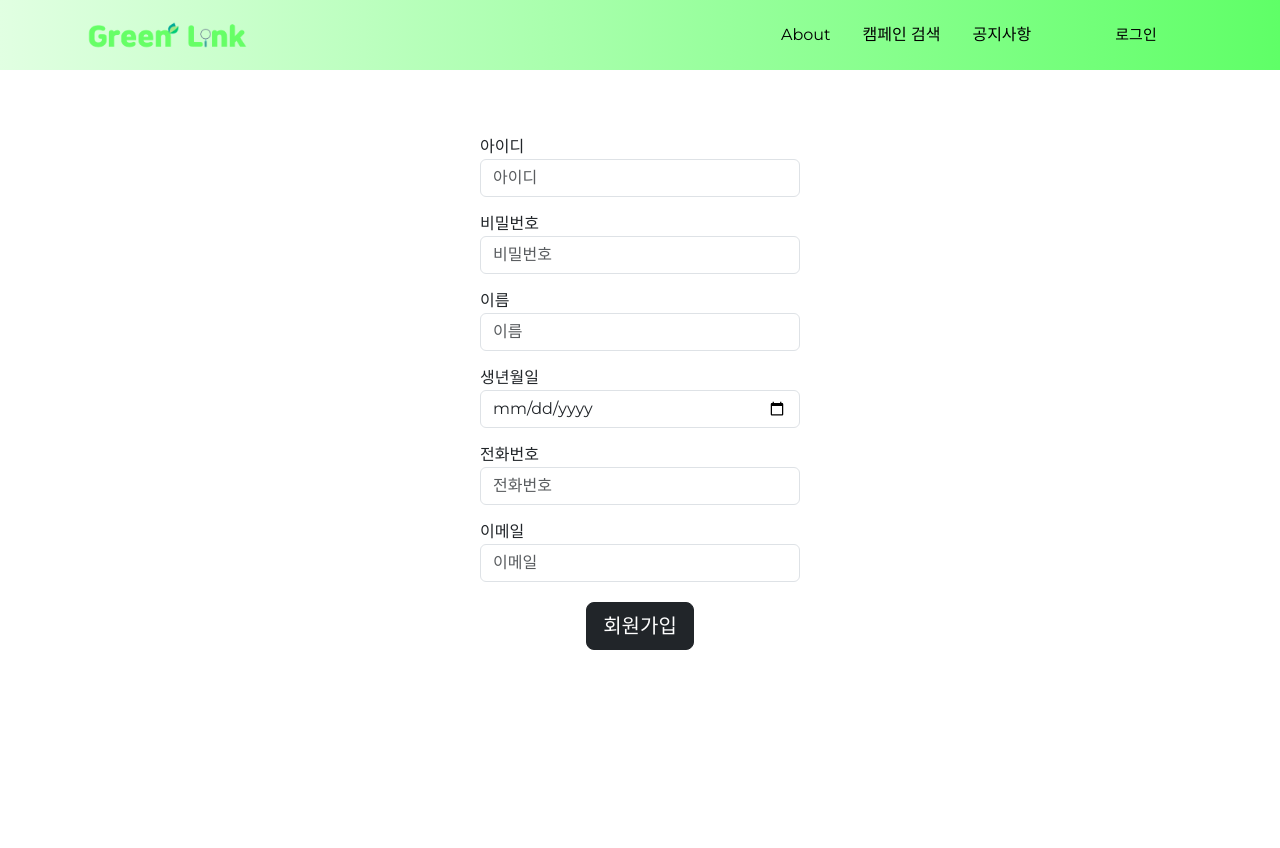
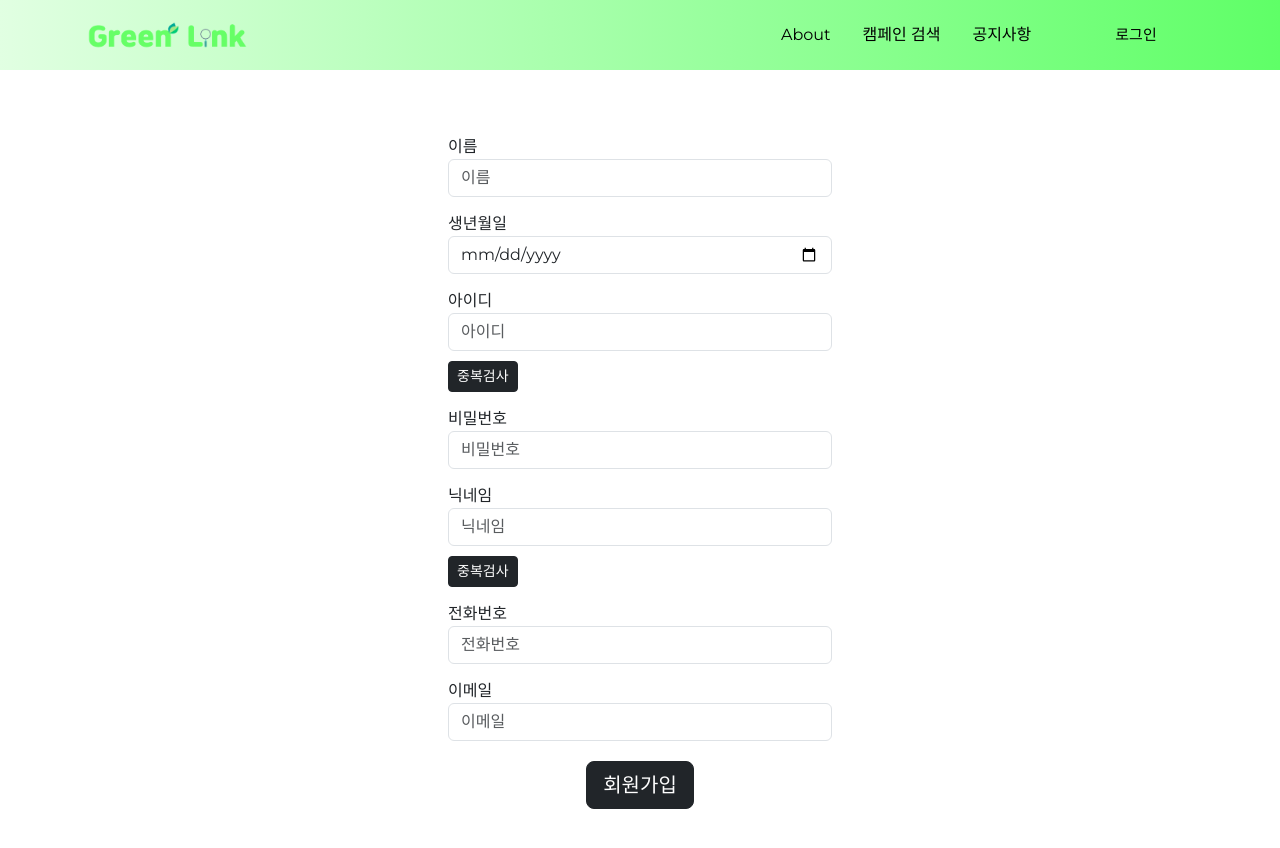
Before and after one commit to Team-Jenga/GREENLINK-Client, a React (Create React App) app in the folder frontend/: page /register in a window 1280 px wide. Shown: the top 848 px of the page. Before the commit the page ends 800 px from the top, so only its background shows below. Built offline with nearby package versions, Linux system fonts and the light colour scheme.

Commit message:
Modify Login.js, Register.js exception handling

```diff
--- a/frontend/src/components/Login.js
+++ b/frontend/src/components/Login.js
@@ -1,7 +1,7 @@
 import React, { Component } from 'react';
 import '../css/Login.css';
 
-import axios from "axios";
+import { postSignIn } from '../api/apiClient';
 import { Link } from 'react-router-dom';
 import Navbar from './Navbar/Navbar';
 
@@ -17,41 +17,29 @@ class Login extends Component {
     idChange = (e) => {this.setState({member_id: e.target.value})};
     pwChange = (e) => {this.setState({member_pw: e.target.value})};
 
-    // onClickLogin = () => {
-    //     if (this.state.member_id != "" &&
-    //         this.state.member_pw != "") {
-    //             axios.post("http://ec2-52-78-154-227.ap-northeast-2.compute.amazonaws.com/api/signin", {
-    //                 member_id: this.state.member_id,
-    //                 member_pw: this.state.member_pw
-    //             }).then(function (res) {
-    //                 console.log(res);
-    //             }).catch(function (error) {
-    //                 console.log(error);
-    //             }).then(alert('로그인 성공'));
-    //         } else {
-    //             alert("실패!");
-    //         };
-    // };
-
     onClickLogin = () => {
         if (this.state.member_id != "" &&
             this.state.member_pw != "") {
-                let data = this.state.member_id;
-                axios.post("http://ec2-52-78-154-227.ap-northeast-2.compute.amazonaws.com/api/signin", {
+                let member_id = this.state.member_id;
+                postSignIn({
                     member_id: this.state.member_id,
                     member_pw: this.state.member_pw
-                }).then(function (res) {
+                }).then(function(res) {
                     console.log(res);
 
                     // 로그인 성공
                     if (res.status === 200) {
-                        localStorage.setItem("id", data);
+                        console.log(res);
+                        localStorage.setItem("id", member_id);
                         document.location.href = "/";
-                    } else if (res.status === 400) {
-                        alert("아이디가 존재하지 않거나 비밀번호가 일치하지 않습니다");
                     }
-                }).catch(function (error) {
-                    console.log(error);
+                }).catch(function(err) {
+                    console.log(err.response);
+                    if (err.response.data.message === "Wrong Password") {
+                        alert("비밀번호가 틀렸습니다");
+                    } else if (err.response.data.message === "Unexist ID") {
+                        alert("존재하지 않는 아이디입니다");
+                    };
                 });
             } else if (this.state.member_id === "") {
                 alert("아이디를 입력해주세요");
--- a/frontend/src/components/Navbar/MenuItems.js
+++ b/frontend/src/components/Navbar/MenuItems.js
@@ -51,7 +51,7 @@ export const MenuItems2 = [
 
     {
         title: '로그아웃',
-        url: '#',
+        url: '/',
         cName: 'my-nav-link-mobile'
     }
 ]
--- a/frontend/src/components/Register.js
+++ b/frontend/src/components/Register.js
@@ -1,8 +1,8 @@
 import React, { Component } from 'react';
 import '../css/Register.css';
 
+import { postCheckId, postCheckNickname, postSignUp } from '../api/apiClient';
 import Navbar from './Navbar/Navbar';
-import axios from "axios";
 
 class Register extends Component {
     constructor() {
@@ -14,6 +14,7 @@ class Register extends Component {
             member_user_birth: "",
             member_user_phone: "",
             member_user_email: "",
+            member_nickname: "",
             member_auth: "user"         // 사용자 권한
         };
     };
@@ -24,6 +25,7 @@ class Register extends Component {
     birthChange = (e) => {this.setState({member_user_birth: e.target.value})};
     phoneChange = (e) => {this.setState({member_user_phone: e.target.value})};
     emailChange = (e) => {this.setState({member_user_email: e.target.value})};
+    nicknameChange = (e) => {this.setState({member_nickname: e.target.value})};
 
     onClickSubmit = () => {
         if (this.state.member_id != "" &&
@@ -31,23 +33,65 @@ class Register extends Component {
             this.state.member_name != "" &&
             this.state.member_user_birth != "" &&
             this.state.member_user_phone != "" &&
-            this.state.member_user_email != "") {
-                axios.post("http://ec2-52-78-154-227.ap-northeast-2.compute.amazonaws.com/api/signup", {
+            this.state.member_user_email != "" &&
+            this.state.member_nickname != "") {
+                postSignUp({
                     member_id: this.state.member_id,
                     member_pw: this.state.member_pw,
                     member_name: this.state.member_name,
                     member_user_birth: this.state.member_user_birth,
                     member_user_phone: this.state.member_user_phone,
                     member_user_email: this.state.member_user_email,
+                    member_nickname: this.state.member_nickname,
                     member_auth: this.state.member_auth
-                }).then(function (response) {
-                    console.log(response);
-                }).catch(function (error) {
-                    console.log(error);
-                }).then(alert('회원가입이 완료되었습니다'));
+                }).then(function (res) {
+                    console.log(res)
+                    alert("회원가입이 완료되었습니다");
+                    document.location.href = "/login";
+                }).catch(function(err) {
+                    console.log(err.response);
+                });
             } else {
                 alert("정보를 모두 입력해주세요");
             };
+    };
+
+    onClickIdAvailable = () => {
+        if (this.state.member_id != "") {
+            postCheckId({
+                member_id: this.state.member_id
+            }).then(function(res) {
+                console.log(res)
+                if (res.data.message === "true") {
+                    alert("사용 가능한 아이디입니다");
+                } else {
+                    alert("이미 존재하는 아이디입니다");
+                };
+            }).catch(function(err) {
+                console.log(err.response);
+            })
+        } else {
+            alert("아이디를 입력하세요");
+        }
+    };
+
+    onClickNicknameAvailable = () => {
+        if (this.state.member_id != "") {
+            postCheckNickname({
+                member_nickname: this.state.member_nickname
+            }).then(function(res) {
+                console.log(res)
+                if (res.data.message === "true") {
+                    alert("사용 가능한 닉네임입니다");
+                } else {
+                    alert("이미 존재하는 닉네임입니다");
+                };
+            }).catch(function(err) {
+                console.log(err.response);
+            })
+        } else {
+            alert("닉네임을 입력하세요");
+        }
     };
 
     render() {
@@ -60,8 +104,20 @@ class Register extends Component {
                     <div className="register-form">
 
                         <div className="form-group">
+                            <label>이름</label>
+                            <input type="text" className="form-control" placeholder="이름" onChange={this.nameChange}/>
+                        </div>
+
+                        <div className="form-group">
+                            <label>생년월일</label>
+                            <input type="date" className="form-control" onChange={this.birthChange}/>
+                        </div>
+
+                        <div className="form-group">
                             <label>아이디</label>
                             <input type="text" className="form-control" placeholder="아이디" onChange={this.idChange} />
+                            <button type="submit" className="btn btn-dark btn-sm btn-block"
+                            onClick={this.onClickIdAvailable}>중복검사</button>
                         </div>
 
                         <div className="form-group">
@@ -70,13 +126,10 @@ class Register extends Component {
                         </div>
 
                         <div className="form-group">
-                            <label>이름</label>
-                            <input type="text" className="form-control" placeholder="이름" onChange={this.nameChange}/>
-                        </div>
-
-                        <div className="form-group">
-                            <label>생년월일</label>
-                            <input type="date" className="form-control" onChange={this.birthChange}/>
+                            <label>닉네임</label>
+                            <input type="text" className="form-control" placeholder="닉네임" onChange={this.nicknameChange}/>
+                            <button type="submit" className="btn btn-dark btn-sm btn-block"
+                            onClick={this.onClickNicknameAvailable}>중복검사</button>
                         </div>
 
                         <div className="form-group">
@@ -89,7 +142,8 @@ class Register extends Component {
                             <input type="email" className="form-control" placeholder="이메일" onChange={this.emailChange}/>
                         </div>
 
-                        <button type="submit" className="btn btn-dark btn-lg btn-block" onClick={this.onClickSubmit}>회원가입</button>
+                        <button type="submit" className="btn btn-dark btn-lg btn-block"
+                        onClick={this.onClickSubmit}>회원가입</button>
                     </div>
                 </div>
             </div>
--- a/frontend/src/css/Register.css
+++ b/frontend/src/css/Register.css
@@ -16,10 +16,14 @@
 }
 
 .register-form .form-group {
-    width: 100%;
+    width: 120%;
     margin-top: 15px;
 }
 
 .register-form .btn {
     margin-top: 20px;
 }
+
+.register-form .btn-sm {
+    margin-top: 10px;
+}
```
Also changed, not shown: frontend/public/manifest.json.
